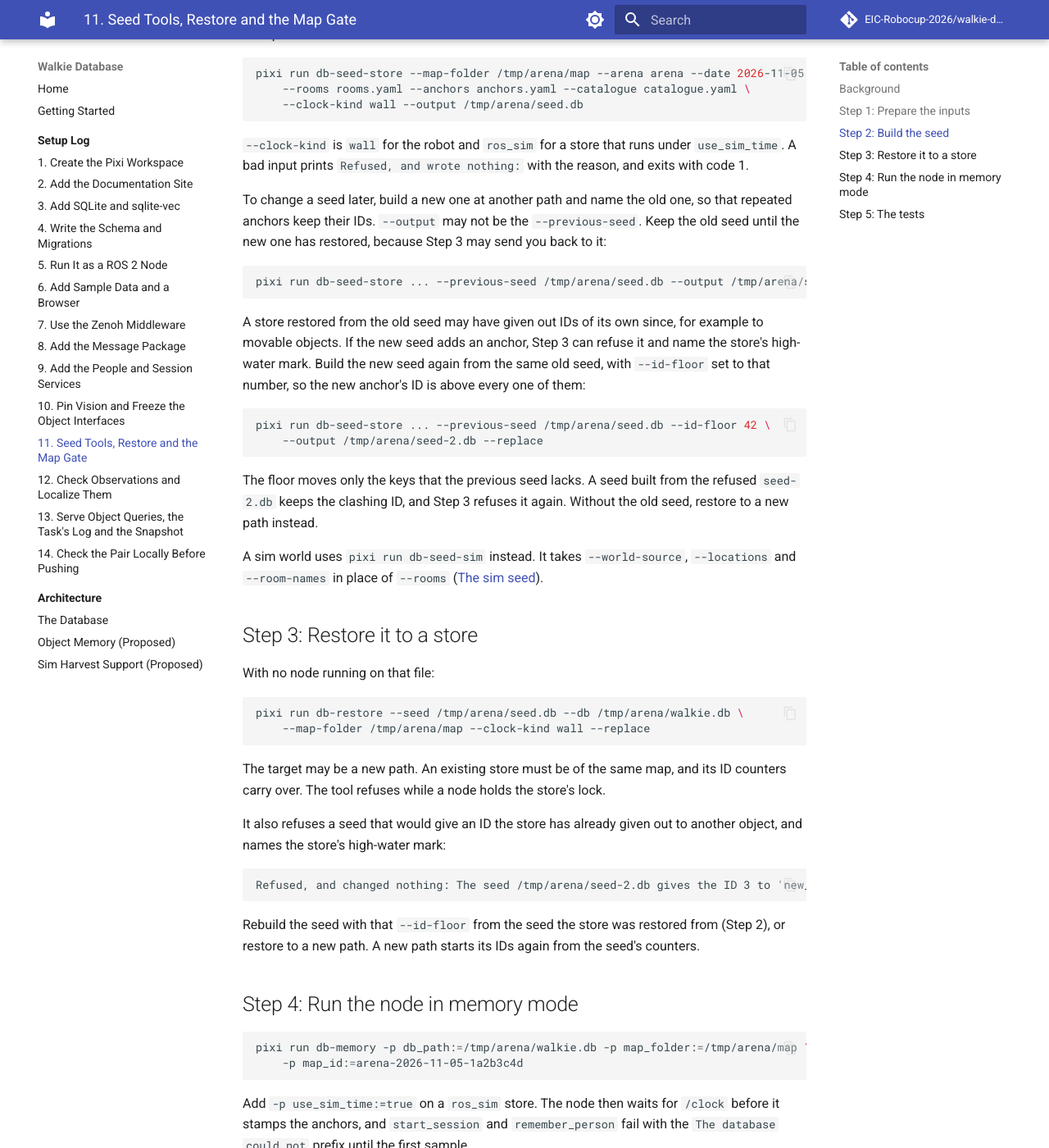
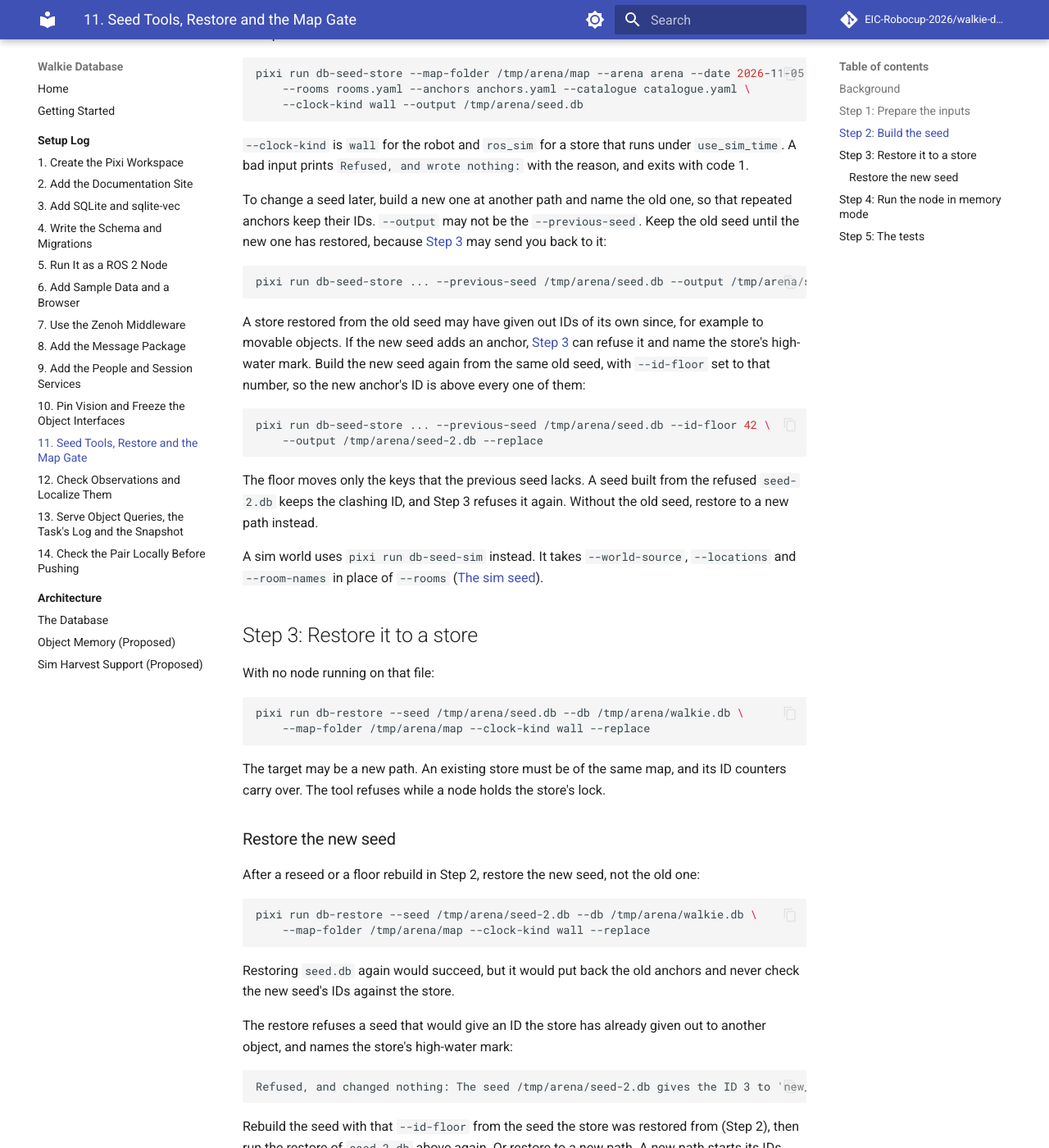
Before and after one commit to EIC-Robocup-2026/walkie-database, an MkDocs documentation site: the page built from docs/setup/11-seed-restore-and-map-gate.md, in a window 1280 px wide and 1400 px high, scrolled down 1126 px. Shown: the whole window at 82% size. Built offline with MkDocs 1.6.1 and Material for MkDocs 9.7.7, drawn with Linux system fonts in a browser that asks for light colours; comment, search, counter and statistics services are not loaded; some of the changed text lies outside the part shown.

Commit message:
docs: restore the new seed after a reseed or a floor rebuild in setup step 11
Step 3 showed only the restore of seed.db, so a reader who followed Step 2's reseed or floor rebuild restored the old anchors, and the new seed's IDs were never checked against the store. Step 3 now has its own command for seed-2.db, and Step 2's references link to it. The restore's ID checks are unchanged.

````diff
--- a/docs/setup/11-seed-restore-and-map-gate.md
+++ b/docs/setup/11-seed-restore-and-map-gate.md
@@ -59,15 +59,16 @@ exits with code 1.
 
 To change a seed later, build a new one at another path and name the old one, so that
 repeated anchors keep their IDs. `--output` may not be the `--previous-seed`. Keep the
-old seed until the new one has restored, because Step 3 may send you back to it:
+old seed until the new one has restored, because
+[Step 3](#restore-the-new-seed) may send you back to it:
 
 ```bash
 pixi run db-seed-store ... --previous-seed /tmp/arena/seed.db --output /tmp/arena/seed-2.db
 ```
 
 A store restored from the old seed may have given out IDs of its own since, for
-example to movable objects. If the new seed adds an anchor, Step 3 can refuse it and
-name the store's high-water mark. Build the new seed again from the same old seed,
+example to movable objects. If the new seed adds an anchor,
+[Step 3](#restore-the-new-seed) can refuse it and name the store's high-water mark. Build the new seed again from the same old seed,
 with `--id-floor` set to that number, so the new anchor's ID is above every one of
 them:
 
@@ -96,7 +97,19 @@ pixi run db-restore --seed /tmp/arena/seed.db --db /tmp/arena/walkie.db \
 The target may be a new path. An existing store must be of the same map, and its ID
 counters carry over. The tool refuses while a node holds the store's lock.
 
-It also refuses a seed that would give an ID the store has already given out to
+### Restore the new seed {#restore-the-new-seed}
+
+After a reseed or a floor rebuild in Step 2, restore the new seed, not the old one:
+
+```bash
+pixi run db-restore --seed /tmp/arena/seed-2.db --db /tmp/arena/walkie.db \
+    --map-folder /tmp/arena/map --clock-kind wall --replace
+```
+
+Restoring `seed.db` again would succeed, but it would put back the old anchors and
+never check the new seed's IDs against the store.
+
+The restore refuses a seed that would give an ID the store has already given out to
 another object, and names the store's high-water mark:
 
 ```text
@@ -104,8 +117,8 @@ Refused, and changed nothing: The seed /tmp/arena/seed-2.db gives the ID 3 to 'n
 ```
 
 Rebuild the seed with that `--id-floor` from the seed the store was restored from
-(Step 2), or restore to a new path. A new path starts its IDs again from the seed's
-counters.
+(Step 2), then run the restore of `seed-2.db` above again. Or restore to a new path. A
+new path starts its IDs again from the seed's counters.
 
 ## Step 4: Run the node in memory mode
 
````
